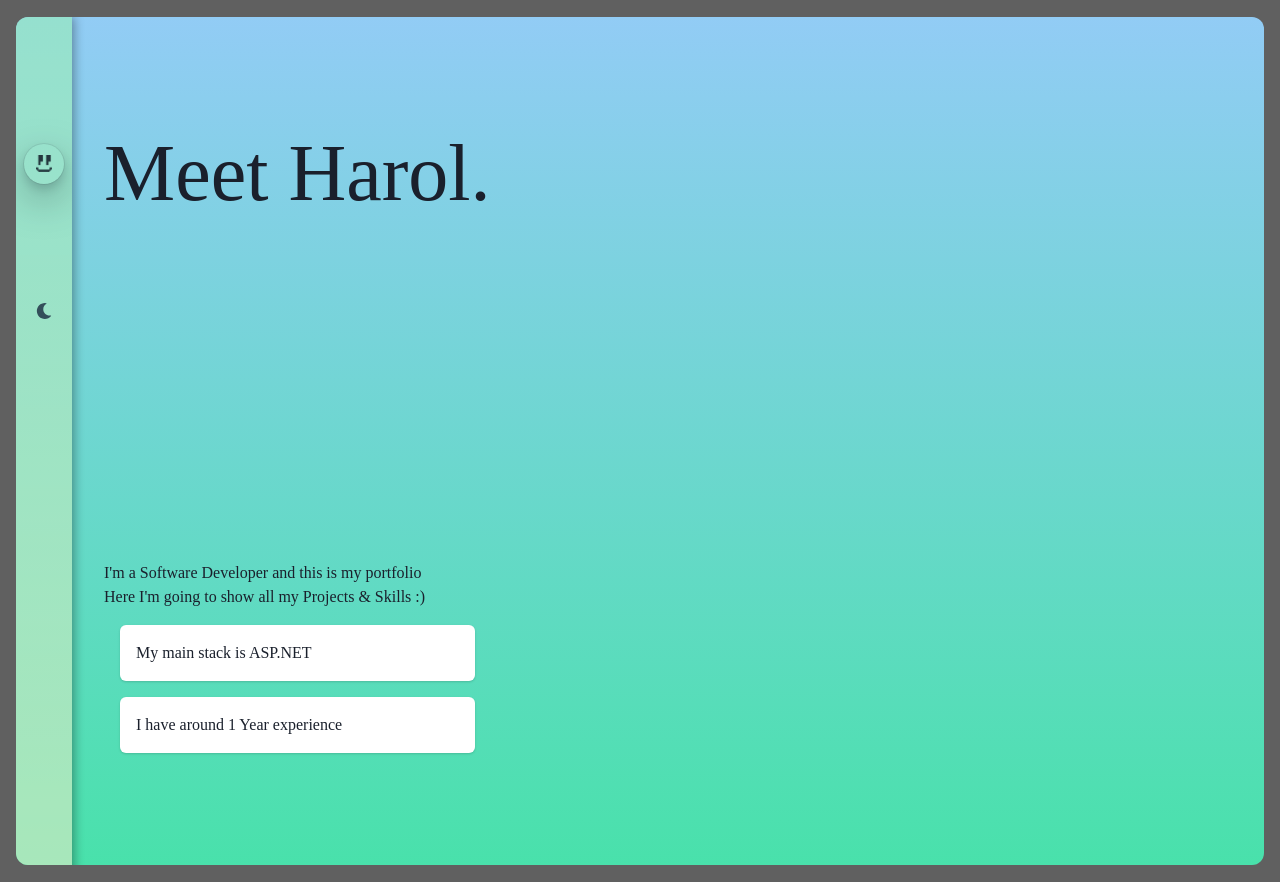
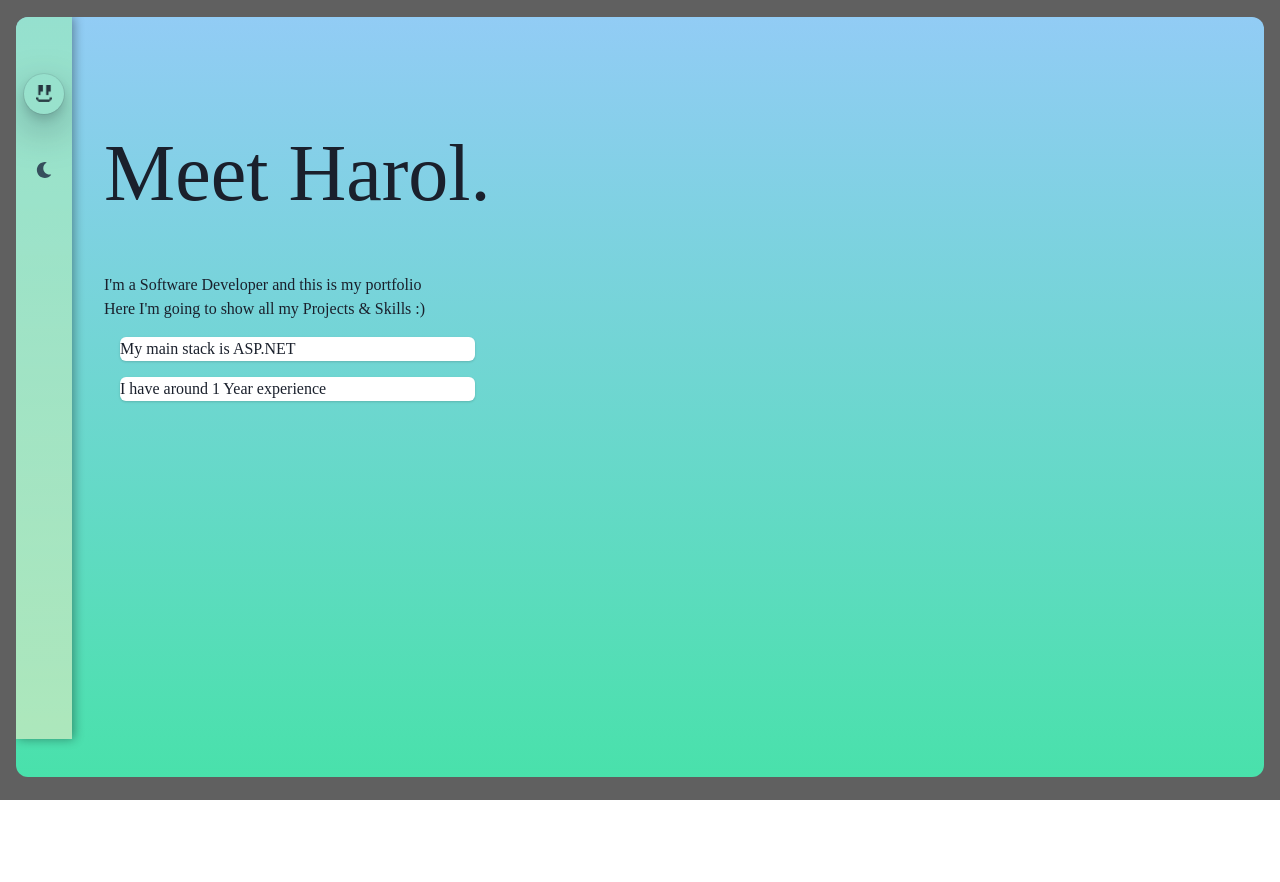
Before and after one commit to H4r0l/newPortfolio, a React (Vite) app: page / in a window 1280 px wide. After the commit the page ends 800 px from the top, so only its background shows below. Built offline with nearby package versions, Linux system fonts and the light colour scheme.

Commit message:
Feat: minor update

```diff
--- a/src/App.jsx
+++ b/src/App.jsx
@@ -57,15 +57,14 @@ function App() {
                     Meet Harol.
                   </motion.Heading>
                 </motion.div>
-                <br />
                 <motion.div
                   initial={{ opacity: 0 }}
                   animate={{ opacity: 1 }}
                   transition={{ duration: 3 }}>
                   <Text>I'm a Software Developer and this is my portfolio</Text>
                   Here I'm going to show all my Projects & Skills :)
-                  <Card padding="1rem" margin={4}>My main stack is ASP.NET</Card>
-                  <Card padding="1rem" margin={4}>I have around 1 Year experience</Card>
+                  <Card padding="0rem" margin={4}>My main stack is ASP.NET</Card>
+                  <Card padding="0rem" margin={4}>I have around 1 Year experience</Card>
                 </motion.div>
               </Grid>
             </Box>
```
